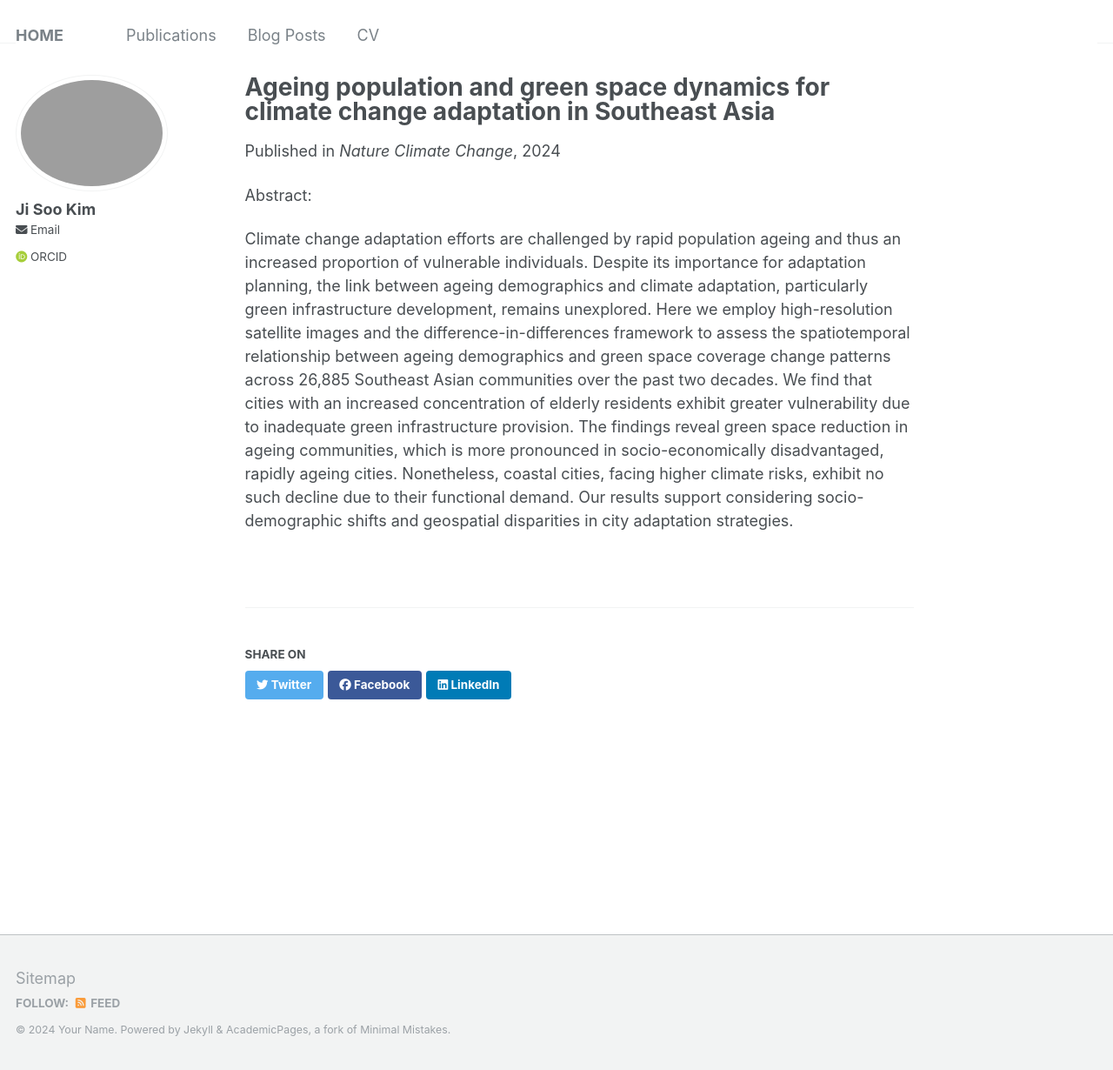
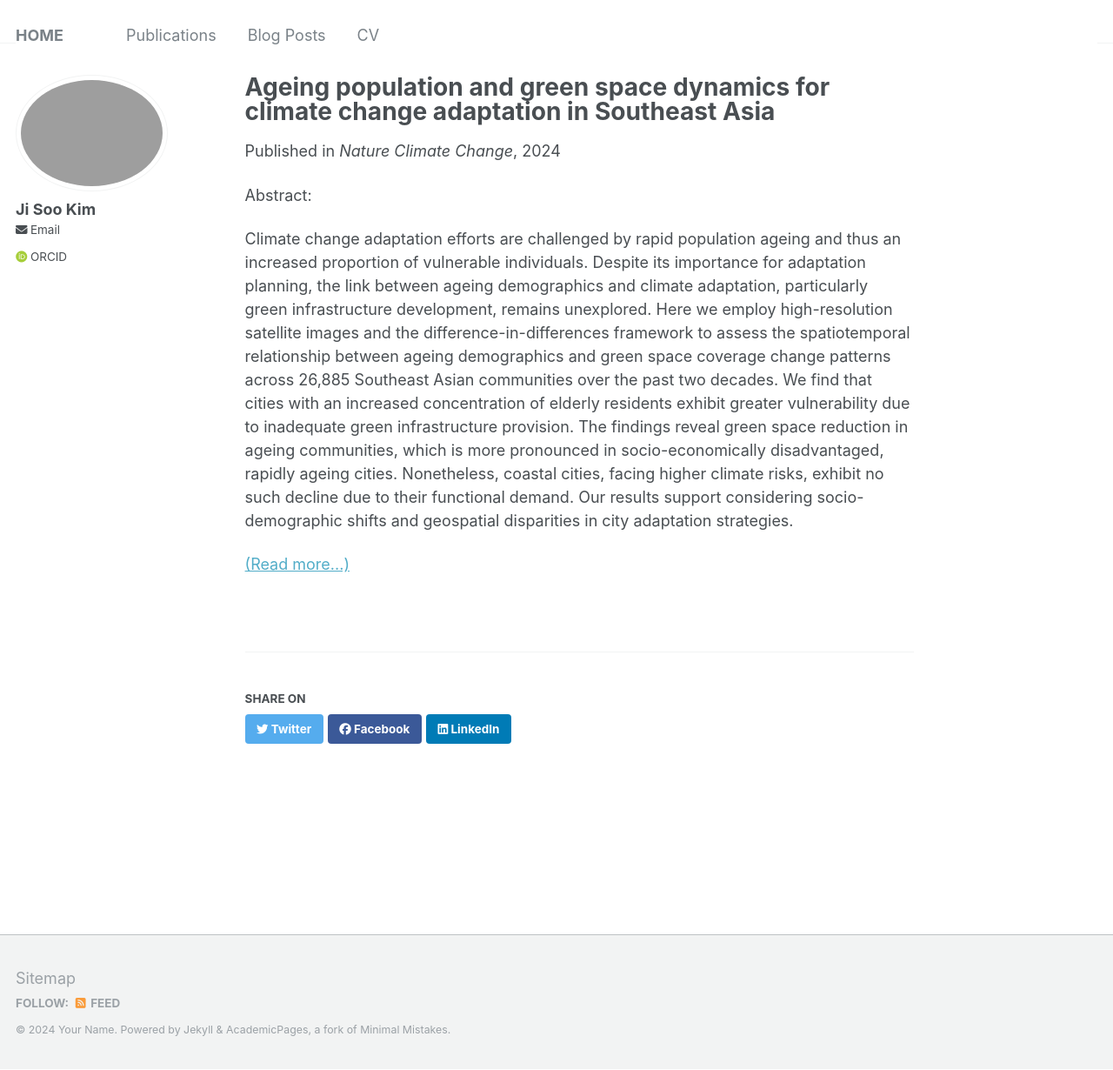
Before and after one commit to jk-jisookim/jk-jisookim.github.io, a Jekyll site: the page built from _publications/2024-03-29-paper.md, in a window 1280 px wide and 1230 px high. Shown: the whole window at 87% size. Built offline with Jekyll 4.4.1, drawn with Linux system fonts in a browser that asks for light colours; some web fonts are replaced.

Commit message:
Update 2024-03-29-paper.md

```diff
--- a/_publications/2024-03-29-paper.md
+++ b/_publications/2024-03-29-paper.md
@@ -13,6 +13,4 @@ Abstract:
 
 Climate change adaptation efforts are challenged by rapid population ageing and thus an increased proportion of vulnerable individuals. Despite its importance for adaptation planning, the link between ageing demographics and climate adaptation, particularly green infrastructure development, remains unexplored. Here we employ high-resolution satellite images and the difference-in-differences framework to assess the spatiotemporal relationship between ageing demographics and green space coverage change patterns across 26,885 Southeast Asian communities over the past two decades. We find that cities with an increased concentration of elderly residents exhibit greater vulnerability due to inadequate green infrastructure provision. The findings reveal green space reduction in ageing communities, which is more pronounced in socio-economically disadvantaged, rapidly ageing cities. Nonetheless, coastal cities, facing higher climate risks, exhibit no such decline due to their functional demand. Our results support considering socio-demographic shifts and geospatial disparities in city adaptation strategies.
 
-{% if post.content > post.excerpt.size %}
 <p><a href="{{(https://www.nature.com/articles/s41558-024-01980-w)}}">(Read more...)</a></p>
-{% endif %}
```
